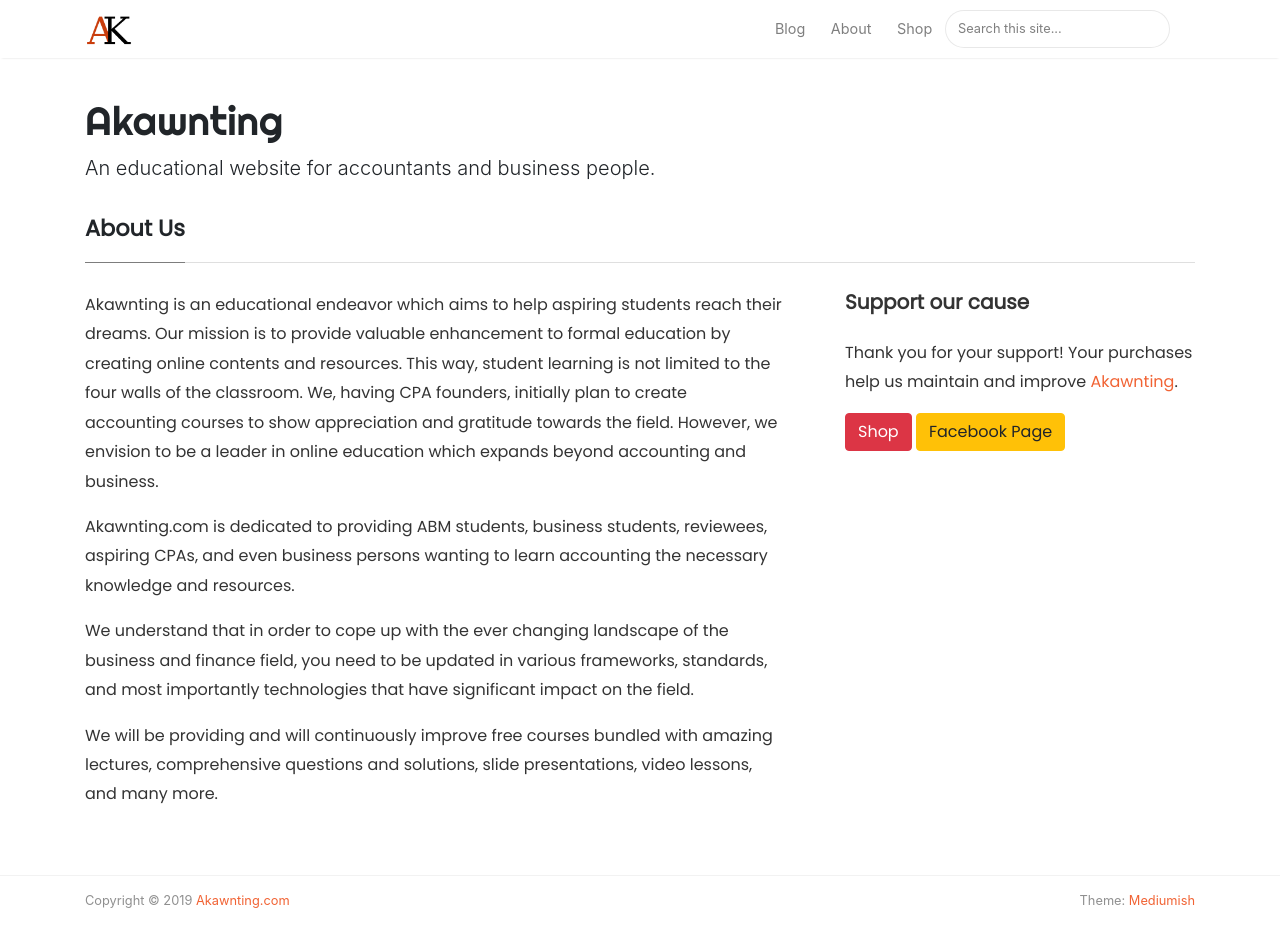
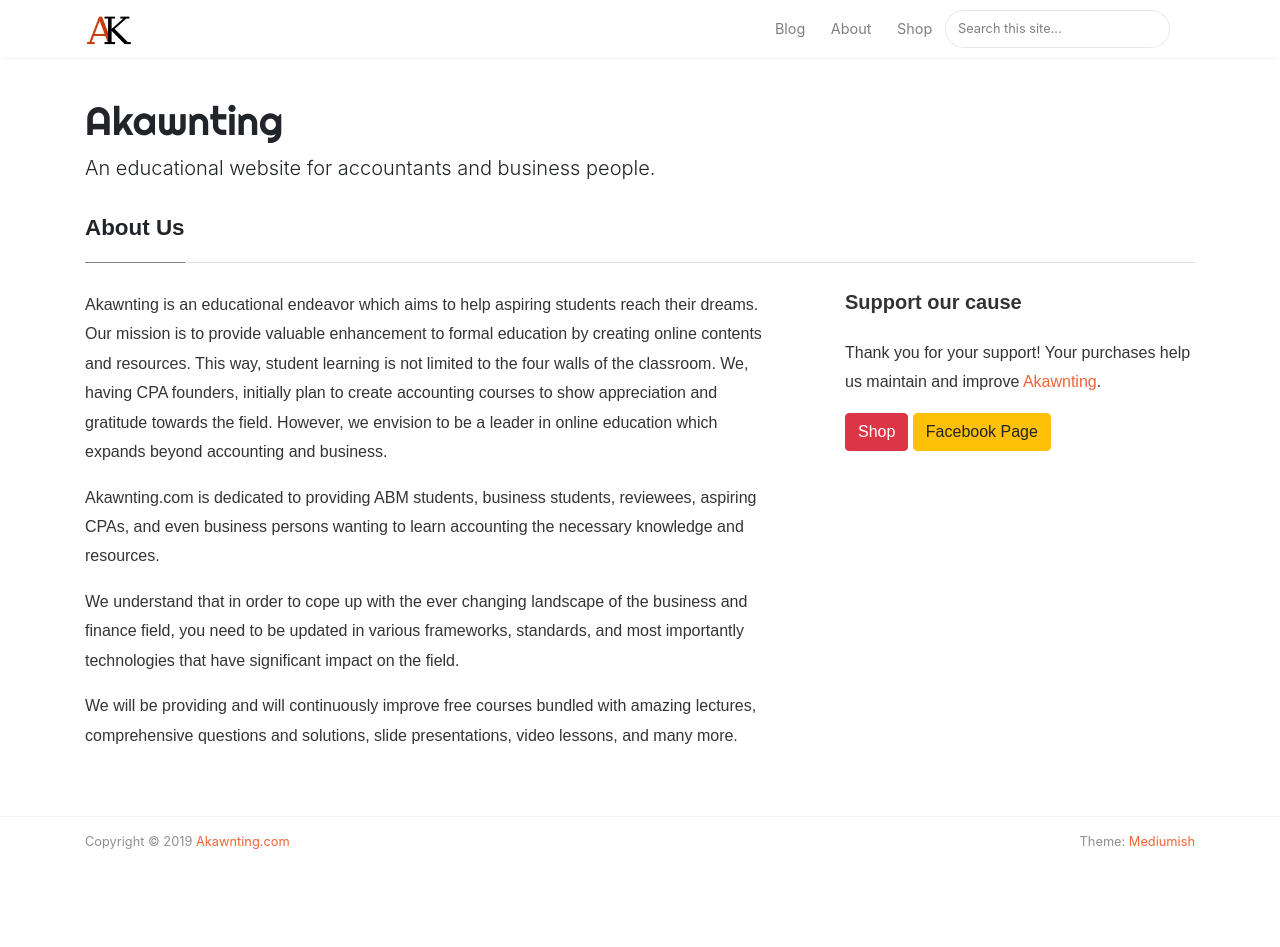
Before and after one commit to crazylynxsystem/akawnting, a Jekyll site: the page built from _pages/about.md, in a window 1280 px wide and 984 px high. Shown: the top 947 px of the window. Built offline with Jekyll 4.4.1, drawn with Linux system fonts in a browser that asks for light colours; nearby versions of some CDN libraries.

Commit message:
update font

```diff
--- a/assets/css/screen.css
+++ b/assets/css/screen.css
@@ -1,6 +1,20 @@
 @media screen and (min-width:1500px) {
     html { font-size:18px; } /* Increase the font size on higher resolutions */
     .container {max-width:80%;}
+
+@font-face {
+    font-family: 'geomanistregular';
+    src: url('geomanist-regular-webfont.eot');
+    src: url('geomanist-regular-webfont.eot?#iefix') format('embedded-opentype'),
+         url('geomanist-regular-webfont.woff2') format('woff2'),
+         url('geomanist-regular-webfont.woff') format('woff'),
+         url('geomanist-regular-webfont.ttf') format('truetype'),
+         url('geomanist-regular-webfont.svg#geomanistregular') format('svg');
+    font-weight: normal;
+    font-style: normal;
+
+}
+
 }
 .mainheading {
     padding: 1rem 0rem;
@@ -325,7 +339,7 @@
 }
 
 .article-post {
-    font-family: 'Poppins', sans-serif;
+    font-family: 'geomanistregular', sans-serif;
     font-size: 1.1rem;
     line-height: 1.84;
     color: rgba(0, 0, 0, .8);
@@ -680,7 +694,7 @@
 h4,
 h5,
 h6 {
-    font-family: 'Poppins', sans-serif;
+    font-family: 'geomanistregular', sans-serif;
 }
 
 .article-post .h1,
@@ -706,7 +720,7 @@
 }
 
 .layout-page .article-post {
-    font-family: 'Poppins', sans-serif;
+    font-family: 'geomanistregular', sans-serif;
     font-size: 1rem;
 }
 
```
Also changed, not shown: assets/css/geomanist-regular-webfont.ttf (added), assets/css/geomanist-regular-webfont.woff (added), assets/css/geomanist-regular-webfont.woff2 (added), 1 other file.
